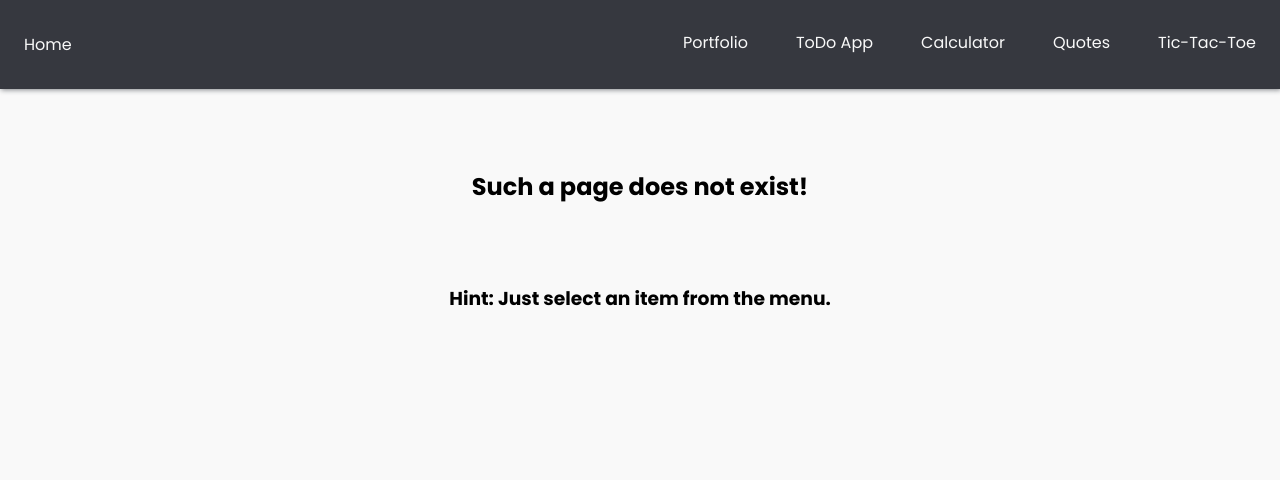
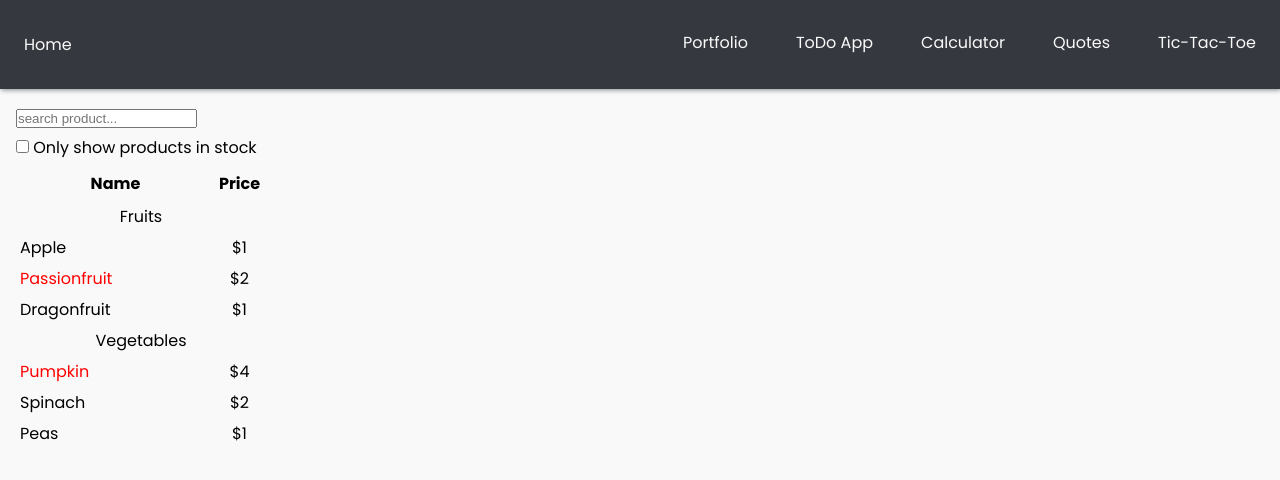
Before and after one commit to palevg/ReDI-course, a React (Create React App) app: page /products in a window 1280 px wide. Shown: the top 480 px of the page. Built offline with nearby package versions, Linux system fonts and the light colour scheme.

Commit message:
added lesson10, refactored TicTacToe

```diff
--- a/src/components/AppRouter.jsx
+++ b/src/components/AppRouter.jsx
@@ -7,6 +7,7 @@ import ToDoPage from '../pages/ToDo';
 import TicTacToePage from '../pages/Tic-Tac-Toe';
 import CalcPage from "../pages/Calc";
 import QuotesPage from '../pages/Quotes';
+import Products from './Products';
 
 const AppRouter = () => {
 
@@ -19,6 +20,7 @@ const AppRouter = () => {
       <Route path='/tic-tac-toe' element={<TicTacToePage />} />
       <Route path='/calculator' element={<CalcPage />} />
       <Route path='/quotes' element={<QuotesPage />} />
+      <Route path='/products' element={<Products />} />
       <Route path="*" element={<Error />} />
     </Routes>
   )
--- a/src/components/Products.jsx
+++ b/src/components/Products.jsx
@@ -1,57 +1,68 @@
 import { useState } from "react";
+import "../styles/products.css";
 
-function SearchBar({ filterText, setFilterText }) {
+function SearchBar({ filterText, setFilterText, inStockOnly, setInStockOnly }) {
   return (
-    <div>
+    <form>
       <input
         type="text"
         placeholder="search product..."
         value={filterText}
-        onChange={(e) => setFilterText(e.target.value)}
-      />
-    </div>
+        onChange={(e) => setFilterText(e.target.value)} />
+      <label className="check-stock">
+        <input
+          type="checkbox"
+          checked={inStockOnly}
+          onChange={(e) => setInStockOnly(e.target.checked)} />
+        {' '}
+        Only show products in stock
+      </label>
+    </form>
   );
 }
 
 function ProductCategoryRow({ category }) {
   return (
     <tr>
-      <td colSpan="2">{category}</td>
+      <td colSpan="2" align="center">{category}</td>
     </tr>
   );
 }
 
-function ProductRow({ name, price }) {
+function ProductRow({ product }) {
+  const name = product.stocked ? product.name : <span style={{ color: 'red' }}>{product.name}</span>;
+
   return (
     <tr>
-      <td>{name}</td>
-      <td>{price}</td>
+      <td className="name-col">{name}</td>
+      <td align="center">{product.price}</td>
     </tr>
   );
 }
 
-function ProductTable({ products, filterText }) {
+function ProductTable({ products, filterText, inStockOnly }) {
   const sortedProducts = products.sort((a, b) => a["category"].localeCompare(b["category"], "uk"));
   const rows = [];
   let lastCategory = null;
 
   sortedProducts.forEach((product) => {
-    if (product.name.toLowerCase().indexOf(filterText.toLowerCase()) === -1) {
-      return;
-    }
+    if (product.name.toLowerCase().indexOf(filterText.toLowerCase()) === -1) return;
+    if (inStockOnly && !product.stocked) return;
 
     if (product.category !== lastCategory) {
-      rows.push(<ProductCategoryRow category={product.category} />);
+      rows.push(<ProductCategoryRow category={product.category} key={product.category} />);
       lastCategory = product.category;
     }
-    rows.push(<ProductRow name={product.name} price={product.price} />);
+    rows.push(<ProductRow product={product} key={product.name} />);
   });
 
   return (
     <table>
-      <thead>
-        <th>Name</th>
-        <th>Price</th>
+      <thead className="products-table">
+        <tr>
+          <th className="name-col">Name</th>
+          <th>Price</th>
+        </tr>
       </thead>
       <tbody>{rows}</tbody>
     </table>
@@ -59,12 +70,13 @@ function ProductTable({ products, filterText }) {
 }
 
 function FilterableProductTable({ products }) {
-  const [filterText, setFilterText] = useState("");
+  const [filterText, setFilterText] = useState('');
+  const [inStockOnly, setInStockOnly] = useState(false);
 
   return (
-    <div>
-      <SearchBar filterText={filterText} setFilterText={setFilterText} />
-      <ProductTable products={products} filterText={filterText} />
+    <div className="products">
+      <SearchBar filterText={filterText} setFilterText={setFilterText} inStockOnly={inStockOnly} setInStockOnly={setInStockOnly} />
+      <ProductTable products={products} filterText={filterText} inStockOnly={inStockOnly} />
     </div>
   );
 }
@@ -79,9 +91,5 @@ export default function Products() {
     { category: "Vegetables", price: "$1", stocked: true, name: "Peas" }
   ];
 
-  return (
-    <div className="product-table">
-      <FilterableProductTable products={PRODUCTS} />
-    </div>
-  );
+  return <FilterableProductTable products={PRODUCTS} />;
 }
--- a/src/components/Tic-Tac-Toe.jsx
+++ b/src/components/Tic-Tac-Toe.jsx
@@ -2,37 +2,35 @@ import { useState } from "react";
 import { toast } from "react-toastify";
 import "../styles/tictactoe.css";
 
-const TicTacToe = () => {
-  const [gameValues, setGameValues] = useState(["", "", "", "", "", "", "", "", ""]);
+const gameValues = Array(9).fill('');
+const winner = { name: "Unknown", line: "" }
+const summary = { playerX: 0, playerO: 0 };
+
+function Board({ isGameNow, setIsGameNow }) {
   const [currentSymbol, setCurrentSymbol] = useState("X");
-  const [isGameNow, setIsGameNow] = useState(false);
-  const [winner, setWinner] = useState({ name: "Unknown", line: "" });
-  const [summary, setSummary] = useState({ playerX: 0, playerO: 0 });
 
-  const changeTurn = () => {
+  function handleFieldClick(fieldIndex) {
+    if (isGameNow) {
+      if (gameValues[fieldIndex] === "") {
+        gameValues[fieldIndex] = currentSymbol;
         currentSymbol === "X" ? setCurrentSymbol("O") : setCurrentSymbol("X");
-  };
-
-  const handleFieldClick = (fieldIndex) => {
-    if (isGameNow) {
-      const newValues = gameValues;
-      if (gameValues[fieldIndex] === "") {
-        newValues[fieldIndex] = currentSymbol;
-        setGameValues(newValues);
-        changeTurn();
         checkForWinner();
       } else toast.warn("Be more attentive!")
     } else toast.info("You need to start a new game!")
   };
 
-  const handleStartGame = () => {
-    setGameValues(["", "", "", "", "", "", "", "", ""]);
+  function handleBtnGameClick() {
+    gameValues.fill('');
+    if (isGameNow) {
+      setIsGameNow(false);
+    } else {
+      winner.line = "";
       setCurrentSymbol("X");
-    setWinner({ name: winner.name, line: "" });
       setIsGameNow(true);
+    }
   };
 
-  const checkForWinner = () => {
+  function checkForWinner() {
     const winnerData = { name: "", line: null };
     const winConditions = [
       [0, 1, 2, " winner-line-h1"],
@@ -57,27 +55,20 @@ const TicTacToe = () => {
       }
     }
     if (winnerData.name !== "") {
-      setWinner({
-        name: `Player "${winnerData.name}" won!`,
-        line: winnerData.line
-      });
-      setSummary({
-        playerX:
-          winnerData.name === "X" ? summary.playerX + 1 : summary.playerX,
-        playerO: winnerData.name === "O" ? summary.playerO + 1 : summary.playerO
-      });
+      winner.name = `Player "${winnerData.name}" won!`;
+      winner.line = winnerData.line;
+      winnerData.name === "X" ? summary.playerX++ : summary.playerO++;
       setIsGameNow(false);
     } else if (gameValues.filter((field) => field === "").length === 0) {
-      setWinner({ name: "Draw", line: "" });
+      winner.name = "Draw";
+      winner.line = "";
       setIsGameNow(false);
     }
   };
 
-  return (
-    <div className="game-block">
-      <h2>Tic-Tac-Toe game</h2>
-      <button className="button-newgame" onClick={handleStartGame}>
-        START NEW GAME
+  return (<>
+    <button className="button-game" onClick={handleBtnGameClick}>
+      {isGameNow ? "BREAK THIS GAME" : "START NEW GAME"}
     </button>
     <hr className={`winner-line-all${winner.line}`} />
     <div className="game-field">
@@ -104,6 +95,16 @@ const TicTacToe = () => {
           ? "Click the button to start a new game"
           : "Game is over!"}
     </div>
+  </>)
+}
+
+export default function TicTacToe() {
+  const [isGameNow, setIsGameNow] = useState(false);
+
+  return (
+    <div className="game-block">
+      <h2>Tic-Tac-Toe game</h2>
+      <Board isGameNow={isGameNow} setIsGameNow={setIsGameNow} />
       <div className="game-block__result">Last game result: {winner.name}</div>
       <div>
         Overall score for players "X" & "O":{" "}
@@ -114,5 +115,3 @@ const TicTacToe = () => {
     </div>
   );
 };
-
-export default TicTacToe;
--- a/src/pages/Home.jsx
+++ b/src/pages/Home.jsx
@@ -11,6 +11,7 @@ const Home = () => {
         <Link className="home__item" to="/calculator">Lesson 8 - Mini Apps: "Basic Calculator"</Link>
         <Link className="home__item" to="/quotes">Lesson 8 - Mini Apps: "Random Quote Generator"</Link>
         <Link className="home__item" to="/tic-tac-toe">Lesson 8 - Mini Apps: "Tic-Tac-Toe Game"</Link>
+        <Link className="home__item" to="/products">Lesson 10 - Thema: "Thinking in React"</Link>
       </div>
     </div>
   )
--- /dev/null
+++ b/src/styles/products.css
@@ -0,0 +1,26 @@
+.products {
+    margin: 16px;
+    width: 250px;
+}
+
+.check-stock {
+    display: block;
+    margin-top: 5px;
+    margin-bottom: 5px;
+}
+
+.products-table {
+    width: 100%;
+}
+
+.name-col {
+    width: 200px;
+}
+
+th {
+    padding: 4px;
+}
+
+td {
+    padding: 2px;
+}
--- a/src/styles/tictactoe.css
+++ b/src/styles/tictactoe.css
@@ -4,7 +4,7 @@
     text-align: center;
 }
 
-.button-newgame {
+.button-game {
     font-size: 18px;
     padding: 4px;
 }
@@ -52,15 +52,15 @@
 }
 
 .winner-line-h1 {
-    top: 54px;
+    top: 55px;
 }
 
 .winner-line-h2 {
-    top: 154px;
+    top: 156px;
 }
 
 .winner-line-h3 {
-    top: 254px;
+    top: 257px;
 }
 
 .winner-line-v1 {
@@ -82,14 +82,12 @@
 
 .winner-line-d1 {
     top: 156px;
-    right: 10px;
     width: 420px;
     transform: rotate(45deg);
 }
 
 .winner-line-d2 {
     top: 156px;
-    right: 10px;
     width: 420px;
     transform: rotate(135deg);
 }
```
Lines whose indentation alone changed are shown as unchanged.
